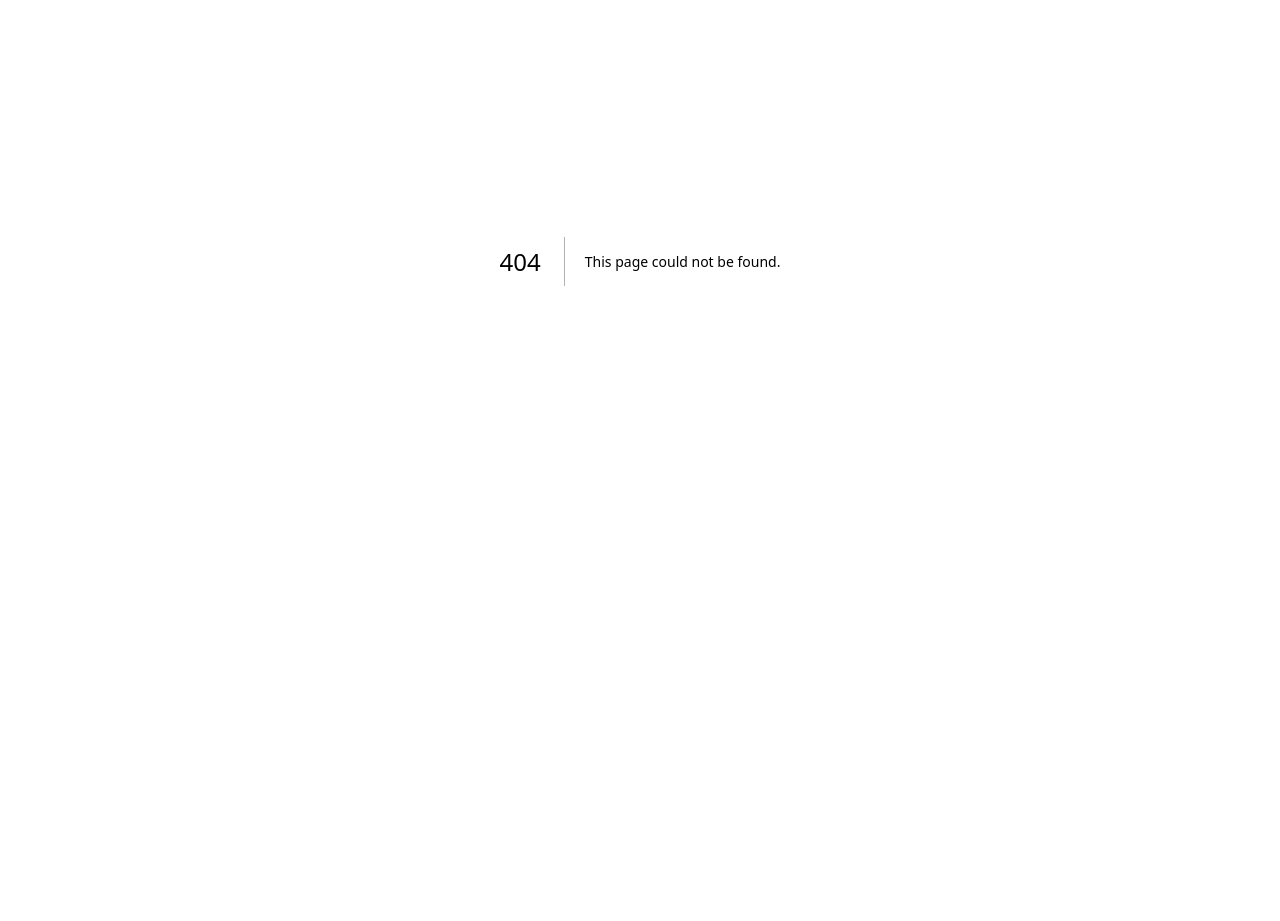
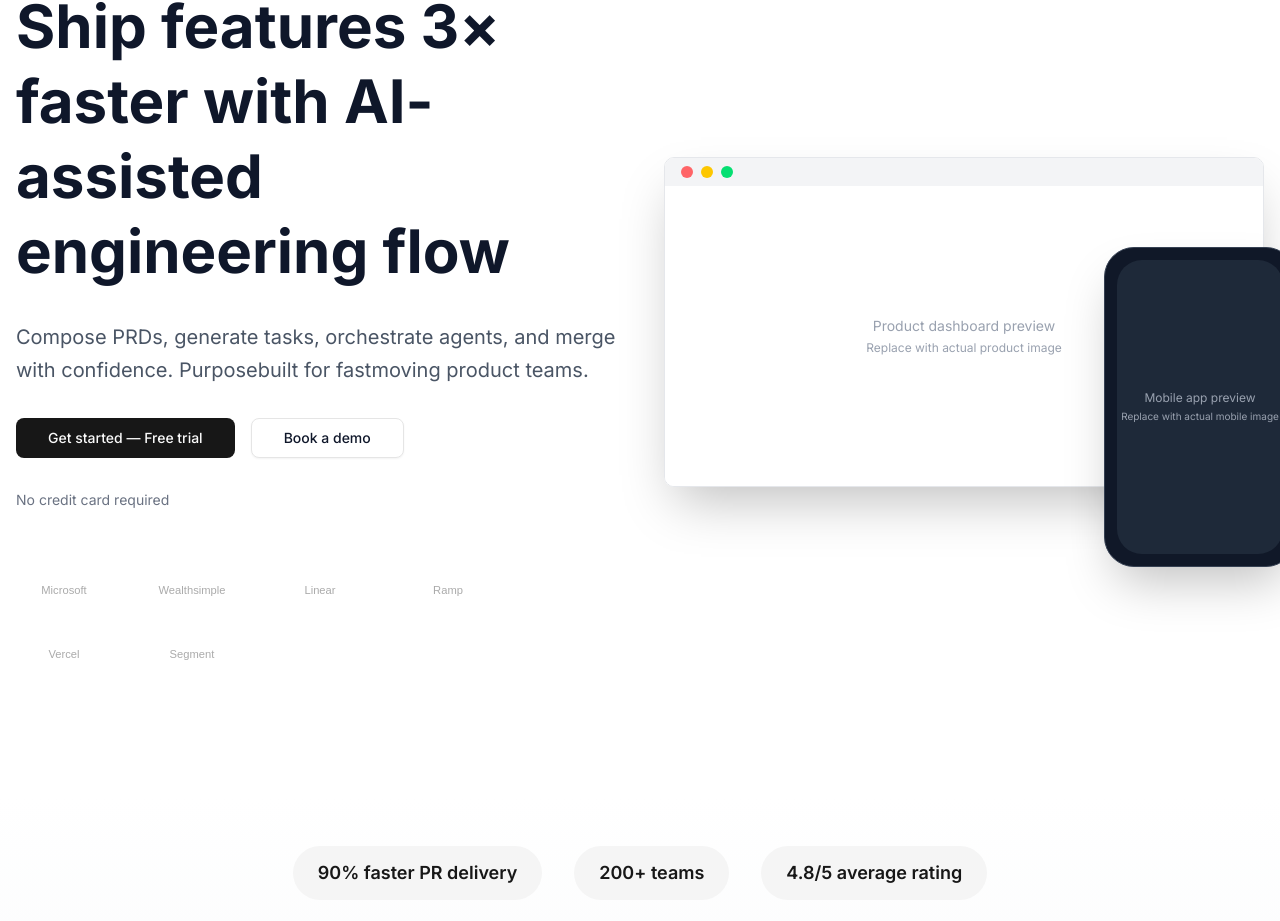
Before and after one commit to rem4ik4ever/next-private-jet, a Next.js app: page /landing in a window 1280 px wide. Before the commit this address had no page. Shown: the part 139-1060 px from the top of the page. Before the commit the page ends 800 px from the top, so only its background shows below. Built offline with nearby package versions, Linux system fonts and the light colour scheme.

Commit message:
Creating commit from jet 2025-11-14T03:32:48.735Z

```diff
--- /dev/null
+++ b/app/landing/page.tsx
@@ -0,0 +1,11 @@
+import Hero from '@/components/Hero';
+import MetricsStrip from '@/components/MetricsStrip';
+
+export default function LandingPage() {
+  return (
+    <div className="min-h-screen">
+      <Hero />
+      <MetricsStrip />
+    </div>
+  );
+}
--- /dev/null
+++ b/components/MetricsStrip.tsx
@@ -0,0 +1,74 @@
+import { Badge } from '@/components/ui/badge';
+
+const MetricsStrip = () => {
+  const metrics = [
+    {
+      label: '90% faster PR delivery',
+      ariaLabel: 'Teams using our platform deliver pull requests 90 percent faster',
+    },
+    {
+      label: '200+ teams',
+      ariaLabel: 'Over 200 teams trust our platform',
+    },
+    {
+      label: '4.8/5 average rating',
+      ariaLabel: 'Users rate our platform 4 point 8 out of 5 stars on average',
+    },
+  ];
+
+  return (
+    <section
+      className="py-8 md:py-12 bg-gradient-to-b from-transparent to-gray-50/50 dark:to-gray-900/20"
+      aria-label="Platform metrics and statistics"
+    >
+      <div className="container mx-auto px-4">
+        <div className="flex flex-col md:flex-row items-center justify-center gap-4 md:gap-8">
+          {metrics.map((metric, index) => (
+            <div
+              key={metric.label}
+              className="animate-fade-up opacity-0"
+              style={{
+                animationDelay: `${index * 0.1}s`,
+                animationFillMode: 'forwards',
+              }}
+              aria-label={metric.ariaLabel}
+            >
+              <Badge
+                variant="secondary"
+                className="text-base md:text-lg px-4 py-2 md:px-6 md:py-3 font-semibold"
+              >
+                {metric.label}
+              </Badge>
+            </div>
+          ))}
+        </div>
+      </div>
+
+      <style jsx>{`
+        @keyframes fade-up {
+          from {
+            opacity: 0;
+            transform: translateY(20px);
+          }
+          to {
+            opacity: 1;
+            transform: translateY(0);
+          }
+        }
+
+        .animate-fade-up {
+          animation: fade-up 0.6s ease-out;
+        }
+
+        @media (prefers-reduced-motion: reduce) {
+          .animate-fade-up {
+            animation: none;
+            opacity: 1;
+          }
+        }
+      `}</style>
+    </section>
+  );
+};
+
+export default MetricsStrip;
```
